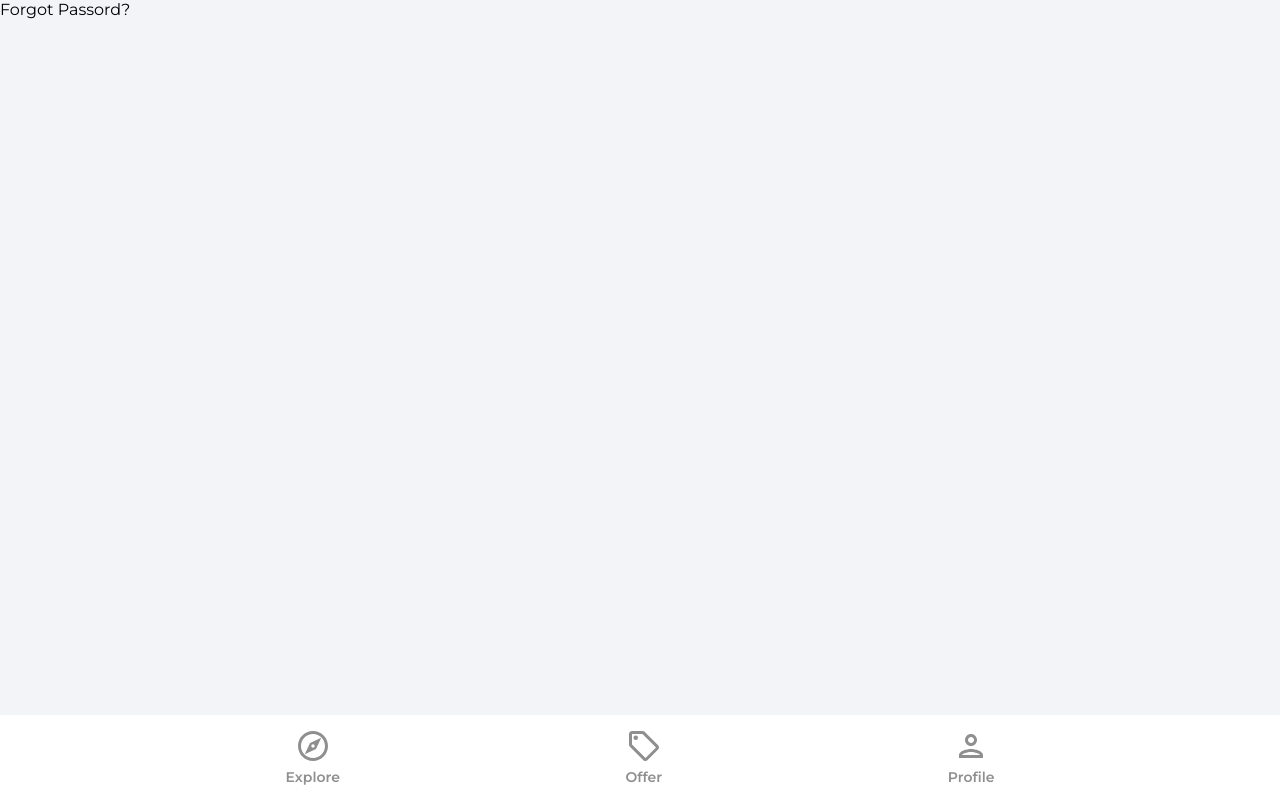
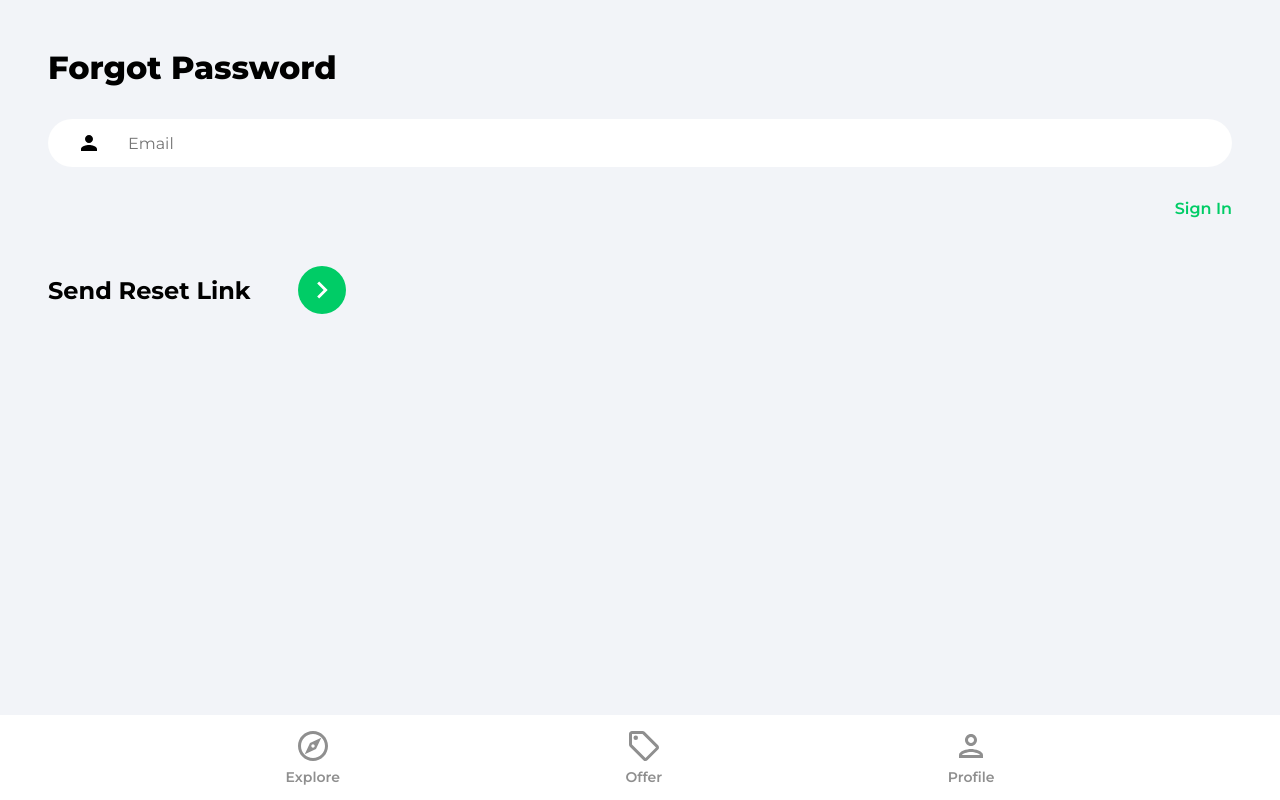
Before and after one commit to Dtatum0826/house-marketplace, a React (Create React App) app: page /forgot-password in a window 1280 px wide. Built offline with nearby package versions, Linux system fonts and the light colour scheme.

Commit message:
Added signin/signup with Google Auth0

```diff
--- /dev/null
+++ b/src/components/OAuth.jsx
@@ -0,0 +1,46 @@
+import React from 'react'
+import {useLocation, useNavigate} from 'react-router-dom'
+import {getAuth, signInWithPopup, GoogleAuthProvider} from 'firebase/auth'
+import {doc, setDoc,getDoc, serverTimestamp} from  'firebase/firestore'
+import {db} from '../firebase.config'
+import {toast} from 'react-toastify'
+import googleIcon from '../assets/svg/googleIcon.svg'
+
+function OAuth() {
+  const navigate = useNavigate()
+  const location = useLocation()
+
+  const onGoogleClick = async () =>{
+try {
+    const auth = getAuth()
+    const provider = new GoogleAuthProvider()
+    const result = await signInWithPopup(auth, provider)
+    const user = result.user
+    const docRef = doc(db, 'users', user.uid)
+    const docSnap = await getDoc(docRef)
+
+    if(!docSnap.exists()){
+         await setDoc(doc(db,'users',user.uid),{
+            name: user.displayName,
+            email:user.email,
+            timestamp: serverTimestamp()
+         })
+    }
+ navigate('/')
+} catch (error) {
+    toast.error('Could not authorize with Google')
+}
+  }
+
+
+    return (
+    <div className='socialLogin'>
+      <p>Sign {location.pathname === '/sign-up' ? 'up' : 'in'} with</p>
+      <button  onClick={onGoogleClick} className="socialIconDiv">
+        <img className='socialIconImg' src={googleIcon} alt="google" />
+      </button>
+    </div>
+  )
+}
+
+export default OAuth
--- a/src/pages/ForgotPassword.jsx
+++ b/src/pages/ForgotPassword.jsx
@@ -1,9 +1,54 @@
 import React from 'react'
+import { useState } from 'react'
+import { Link } from 'react-router-dom'
+import { getAuth , sendPasswordResetEmail} from 'firebase/auth'
+import {toast} from 'react-toastify'
+import {ReactComponent as ArrowRightIcon} from '../assets/svg/keyboardArrowRightIcon.svg'
+
 
 function ForgotPassword() {
+  const [email,setEmail] = useState('')
+  const onChange = (e) => setEmail(e.target.value)
+
+  const onSubmit = async (e) =>{
+    e.preventDefault()
+    try {
+      const auth = getAuth()
+      await sendPasswordResetEmail(auth, email)
+      toast.success('Email was sent')
+    } catch (error) {
+      toast.error('Could not send reset email')
+    }
+  }
+
+
+
   return (
-    <div>
-      Forgot Passord?
+    <div className='pageContainer'>
+      <header>
+        <p className="pageHeader">Forgot Password</p>
+      </header>
+      <main>
+        <form onSubmit={onSubmit}>
+          <input
+          type="email"
+          className="emailInput"
+          placeholder='Email'
+          id='email'
+          value={email}
+          onChange={onChange}
+          />
+          <Link className='forgotPasswordLink' to='/sign-in'>
+            Sign In
+          </Link>
+          <div className="signInBar">
+            <div className="signInText">Send Reset Link</div>
+            <button className="signInButton">
+              <ArrowRightIcon fill='#ffffff' width='34px' height='34px'/>
+            </button>
+          </div>
+        </form>
+      </main>
     </div>
   )
 }
--- a/src/pages/Profile.jsx
+++ b/src/pages/Profile.jsx
@@ -1,9 +1,9 @@
 import React from 'react'
 import { getAuth, updateProfile } from 'firebase/auth'
-import { useEffect , useState} from 'react'
+import {  useState} from 'react'
 import {updateDoc, doc} from 'firebase/firestore'
 import {db} from '../firebase.config'
-import { useNavigate, Link } from 'react-router-dom'
+import { useNavigate } from 'react-router-dom'
 import {toast} from "react-toastify"
 
 
--- a/src/pages/SignIn.jsx
+++ b/src/pages/SignIn.jsx
@@ -6,6 +6,7 @@
 import {ReactComponent as ArrowRightIcon} from '../assets/svg/keyboardArrowRightIcon.svg'
 import visibilityIcon from'../assets/svg/visibilityIcon.svg'
 import { getAuth, signInWithEmailAndPassword } from 'firebase/auth'
+import OAuth from '../components/OAuth'
 
 
 function SignIn() {
@@ -88,6 +89,8 @@
            </div>
         </form>
 
+        <OAuth/>
+
         <Link to ='/sign-up' className='registerLink'>
             Sign Up Instead
         </Link>
--- a/src/pages/SignUp.jsx
+++ b/src/pages/SignUp.jsx
@@ -7,6 +7,7 @@
 import {getAuth, createUserWithEmailAndPassword, updateProfile} from 'firebase/auth'
 import {db} from'../firebase.config'
 import { setDoc,doc,serverTimestamp } from 'firebase/firestore'
+import OAuth from '../components/OAuth'
 
 function SignUp() {
 
@@ -104,6 +105,7 @@
            </div>
         </form>
 
+        <OAuth/>
         <Link to ='/sign-in' className='registerLink'>
             Sign In Instead
         </Link>
```
